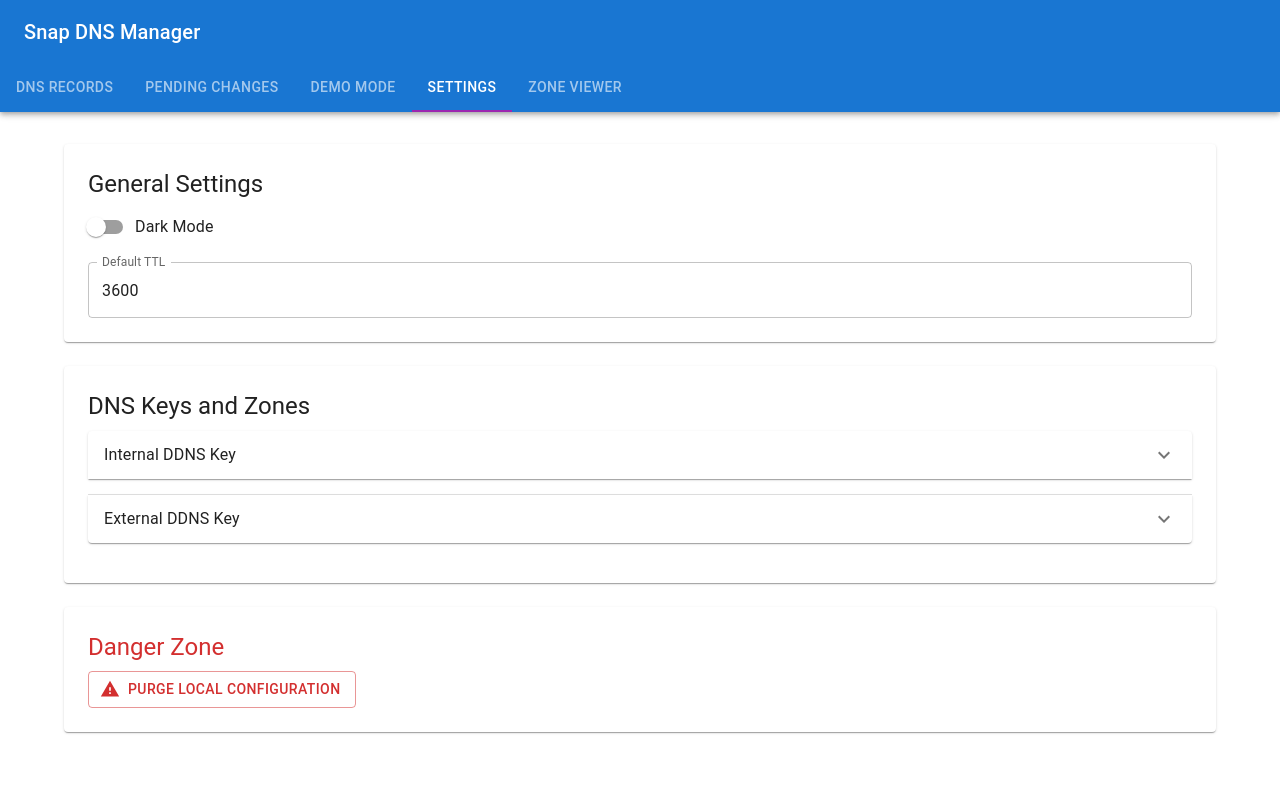
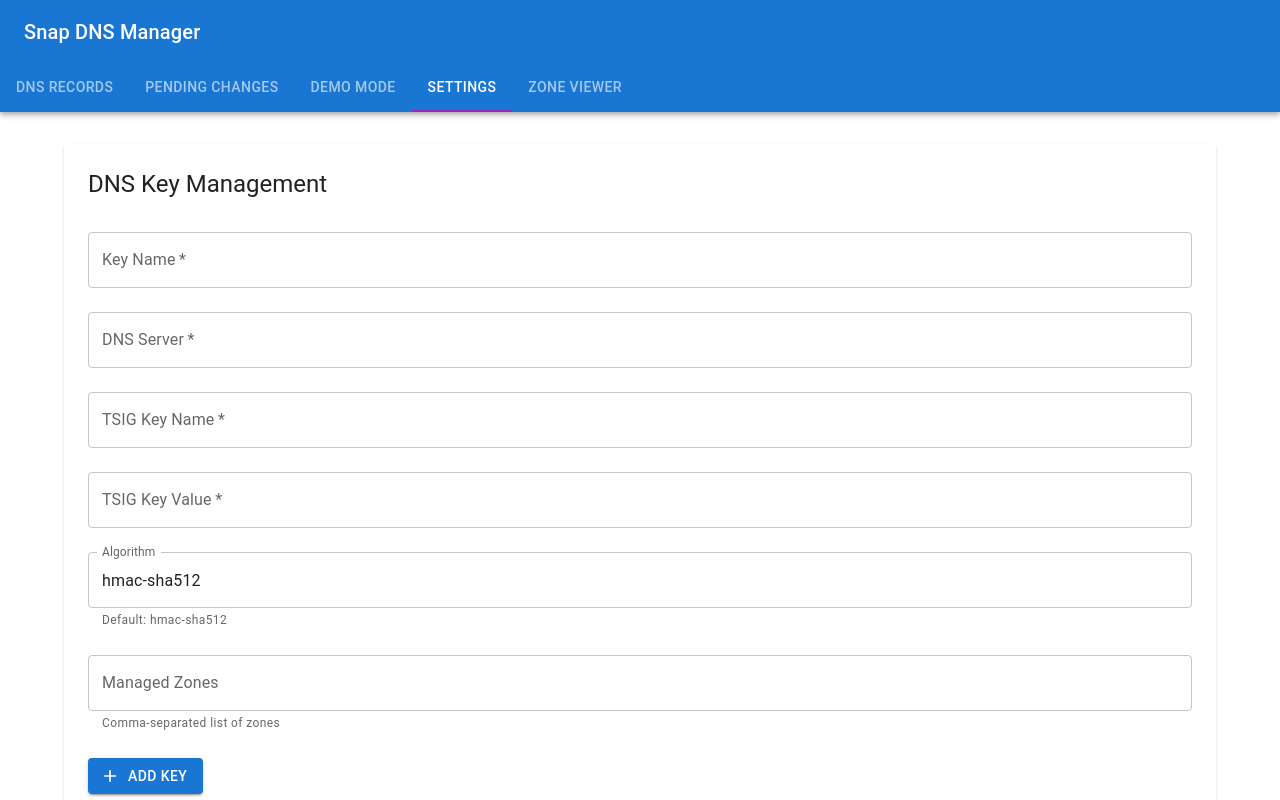
Before and after one commit to ttpears/snap-dns, a React (Create React App) app: page /settings in a window 1280 px wide. Shown: the top 800 px of the page. Built offline with nearby package versions, Linux system fonts and the light colour scheme.

Commit message:
Fixing AddRecordForm

```diff
--- a/src/components/Settings.jsx
+++ b/src/components/Settings.jsx
@@ -1,289 +1,179 @@
 import React, { useState } from 'react';
 import {
-  Paper,
+  Box,
   Typography,
   TextField,
-  Switch,
-  FormControlLabel,
   Button,
-  Box,
-  Alert,
-  List,
-  ListItem,
-  ListItemText,
+  Paper,
   IconButton,
-  Dialog,
-  DialogTitle,
-  DialogContent,
-  DialogActions,
-  Tooltip,
-  Accordion,
-  AccordionSummary,
-  AccordionDetails,
-  Chip,
-  Divider
+  Alert
 } from '@mui/material';
-import {
-  Delete as DeleteIcon,
-  Refresh as RefreshIcon,
-  Add as AddIcon,
-  Warning as WarningIcon,
-  ExpandMore as ExpandMoreIcon
-} from '@mui/icons-material';
+import { Add as AddIcon } from '@mui/icons-material';
 import { useConfig } from '../context/ConfigContext';
 
-const SUPPORTED_ALGORITHMS = {
-  'hmac-sha512': 'HMAC-SHA512',
-  'hmac-sha384': 'HMAC-SHA384',
-  'hmac-sha256': 'HMAC-SHA256',
-  'hmac-sha224': 'HMAC-SHA224',
-  'hmac-sha1': 'HMAC-SHA1',
-  'hmac-md5': 'HMAC-MD5'
-};
+function Settings() {
+  const { config, updateConfig } = useConfig();
+  const [error, setError] = useState(null);
+  const [newKey, setNewKey] = useState({
+    id: '',
+    name: '',
+    server: '',
+    keyName: '',
+    keyValue: '',
+    algorithm: 'hmac-sha512',
+    zones: []
+  });
 
-function Settings() {
-  const { config, updateConfig, purgeConfig } = useConfig();
-  const [error, setError] = useState(null);
-  const [success, setSuccess] = useState(false);
-  const [confirmPurge, setConfirmPurge] = useState(false);
-  const [newZone, setNewZone] = useState('');
-  const [selectedKeyId, setSelectedKeyId] = useState('');
-  const [addZoneDialogOpen, setAddZoneDialogOpen] = useState(false);
+  const handleAddKey = (e) => {
+    e.preventDefault();
+    setError(null);
 
-  const handleSubmit = (e) => {
-    e.preventDefault();
-    setSuccess(true);
-    setTimeout(() => setSuccess(false), 3000);
+    try {
+      // Validate required fields
+      if (!newKey.name || !newKey.server || !newKey.keyName || !newKey.keyValue) {
+        throw new Error('Please fill in all required fields');
+      }
+
+      // Create unique ID if not provided
+      const keyId = newKey.id || `key-${Date.now()}`;
+
+      // Update config with new key
+      const updatedKeys = [...(config.keys || []), { ...newKey, id: keyId }];
+      updateConfig({ ...config, keys: updatedKeys });
+
+      // Reset form
+      setNewKey({
+        id: '',
+        name: '',
+        server: '',
+        keyName: '',
+        keyValue: '',
+        algorithm: 'hmac-sha512',
+        zones: []
+      });
+    } catch (err) {
+      setError(err.message);
+    }
   };
 
-  const handleAddZone = () => {
-    if (!newZone || !selectedKeyId) return;
-
-    const updatedKeys = config.keys.map(key => {
-      if (key.id === selectedKeyId) {
-        return {
-          ...key,
-          zones: [...key.zones, newZone]
-        };
-      }
-      return key;
-    });
-
-    updateConfig({
-      keys: updatedKeys,
-      savedZones: [...config.savedZones, { name: newZone, lastUpdated: new Date().toISOString() }]
-    });
-
-    setNewZone('');
-    setAddZoneDialogOpen(false);
-  };
-
-  const handleRemoveZone = (keyId, zoneName) => {
-    const updatedKeys = config.keys.map(key => {
-      if (key.id === keyId) {
-        return {
-          ...key,
-          zones: key.zones.filter(z => z !== zoneName)
-        };
-      }
-      return key;
-    });
-
-    // Only remove from savedZones if no other key uses it
-    const zoneStillUsed = updatedKeys.some(key => key.zones.includes(zoneName));
-    const updatedSavedZones = zoneStillUsed
-      ? config.savedZones
-      : config.savedZones.filter(z => z.name !== zoneName);
-
-    updateConfig({
-      keys: updatedKeys,
-      savedZones: updatedSavedZones
-    });
-  };
-
-  const handleUpdateKey = (keyId, field, value) => {
-    const updatedKeys = config.keys.map(key => {
-      if (key.id === keyId) {
-        return {
-          ...key,
-          [field]: value
-        };
-      }
-      return key;
-    });
-    updateConfig({ keys: updatedKeys });
+  const handleInputChange = (e) => {
+    const { name, value } = e.target;
+    setNewKey(prev => ({
+      ...prev,
+      [name]: value
+    }));
   };
 
   return (
-    <>
-      <Paper sx={{ p: 3, mb: 3 }}>
-        <Typography variant="h5" gutterBottom>
-          General Settings
-        </Typography>
-        <FormControlLabel
-          control={
-            <Switch
-              checked={config.darkMode}
-              onChange={(e) => updateConfig({ darkMode: e.target.checked })}
-            />
-          }
-          label="Dark Mode"
-        />
-        <TextField
-          fullWidth
-          type="number"
-          label="Default TTL"
-          value={config.defaultTTL}
-          onChange={(e) => updateConfig({ defaultTTL: parseInt(e.target.value) })}
-          sx={{ mt: 2 }}
-        />
-      </Paper>
+    <Paper sx={{ p: 3 }}>
+      <Typography variant="h5" gutterBottom>
+        DNS Key Management
+      </Typography>
 
-      <Paper sx={{ p: 3, mb: 3 }}>
-        <Typography variant="h5" gutterBottom>
-          DNS Keys and Zones
-        </Typography>
-
-        {config.keys.map(key => (
-          <Accordion key={key.id} sx={{ mb: 2 }}>
-            <AccordionSummary expandIcon={<ExpandMoreIcon />}>
-              <Typography>{key.name}</Typography>
-            </AccordionSummary>
-            <AccordionDetails>
-              <Box sx={{ display: 'flex', flexDirection: 'column', gap: 2 }}>
-                <TextField
-                  fullWidth
-                  label="DNS Server"
-                  value={key.server}
-                  onChange={(e) => handleUpdateKey(key.id, 'server', e.target.value)}
-                />
-                <TextField
-                  fullWidth
-                  label="Key Name"
-                  value={key.keyName}
-                  onChange={(e) => handleUpdateKey(key.id, 'keyName', e.target.value)}
-                />
-                <TextField
-                  fullWidth
-                  label="Key Value"
-                  type="password"
-                  value={key.keyValue}
-                  onChange={(e) => handleUpdateKey(key.id, 'keyValue', e.target.value)}
-                />
-                <TextField
-                  select
-                  fullWidth
-                  label="Algorithm"
-                  value={key.algorithm}
-                  onChange={(e) => handleUpdateKey(key.id, 'algorithm', e.target.value)}
-                  SelectProps={{ native: true }}
-                >
-                  {Object.entries(SUPPORTED_ALGORITHMS).map(([value, label]) => (
-                    <option key={value} value={value}>
-                      {label}
-                    </option>
-                  ))}
-                </TextField>
-
-                <Divider sx={{ my: 2 }} />
-
-                <Typography variant="subtitle1">
-                  Managed Zones
-                  <IconButton
-                    size="small"
-                    onClick={() => {
-                      setSelectedKeyId(key.id);
-                      setAddZoneDialogOpen(true);
-                    }}
-                  >
-                    <AddIcon />
-                  </IconButton>
-                </Typography>
-
-                <Box sx={{ display: 'flex', flexWrap: 'wrap', gap: 1 }}>
-                  {key.zones.map(zone => (
-                    <Chip
-                      key={zone}
-                      label={zone}
-                      onDelete={() => handleRemoveZone(key.id, zone)}
-                    />
-                  ))}
-                </Box>
-              </Box>
-            </AccordionDetails>
-          </Accordion>
-        ))}
-      </Paper>
-
-      <Paper sx={{ p: 3 }}>
-        <Typography variant="h5" gutterBottom color="error">
-          Danger Zone
-        </Typography>
-        <Button
-          variant="outlined"
-          color="error"
-          startIcon={<WarningIcon />}
-          onClick={() => setConfirmPurge(true)}
-        >
-          Purge Local Configuration
-        </Button>
-      </Paper>
-
-      {/* Add Zone Dialog */}
-      <Dialog open={addZoneDialogOpen} onClose={() => setAddZoneDialogOpen(false)}>
-        <DialogTitle>Add Zone</DialogTitle>
-        <DialogContent>
-          <TextField
-            fullWidth
-            label="Zone Name"
-            value={newZone}
-            onChange={(e) => setNewZone(e.target.value)}
-            placeholder="example.com"
-            sx={{ mt: 2 }}
-          />
-        </DialogContent>
-        <DialogActions>
-          <Button onClick={() => setAddZoneDialogOpen(false)}>Cancel</Button>
-          <Button onClick={handleAddZone} variant="contained">
-            Add Zone
-          </Button>
-        </DialogActions>
-      </Dialog>
-
-      {/* Purge Confirmation Dialog */}
-      <Dialog open={confirmPurge} onClose={() => setConfirmPurge(false)}>
-        <DialogTitle>Confirm Configuration Purge</DialogTitle>
-        <DialogContent>
-          <Typography color="error">
-            This will permanently delete all saved settings.
-          </Typography>
-        </DialogContent>
-        <DialogActions>
-          <Button onClick={() => setConfirmPurge(false)}>Cancel</Button>
-          <Button
-            color="error"
-            onClick={() => {
-              purgeConfig();
-              setConfirmPurge(false);
-            }}
-          >
-            Purge Configuration
-          </Button>
-        </DialogActions>
-      </Dialog>
-
-      {success && (
-        <Alert severity="success" sx={{ mt: 2 }}>
-          Settings saved successfully
+      {error && (
+        <Alert severity="error" sx={{ mb: 2 }}>
+          {error}
         </Alert>
       )}
 
-      {error && (
-        <Alert severity="error" sx={{ mt: 2 }}>
-          {error}
-        </Alert>
+      <Box component="form" onSubmit={handleAddKey} sx={{ mt: 2 }}>
+        <TextField
+          name="name"
+          label="Key Name"
+          value={newKey.name}
+          onChange={handleInputChange}
+          fullWidth
+          required
+          margin="normal"
+        />
+
+        <TextField
+          name="server"
+          label="DNS Server"
+          value={newKey.server}
+          onChange={handleInputChange}
+          fullWidth
+          required
+          margin="normal"
+        />
+
+        <TextField
+          name="keyName"
+          label="TSIG Key Name"
+          value={newKey.keyName}
+          onChange={handleInputChange}
+          fullWidth
+          required
+          margin="normal"
+        />
+
+        <TextField
+          name="keyValue"
+          label="TSIG Key Value"
+          value={newKey.keyValue}
+          onChange={handleInputChange}
+          fullWidth
+          required
+          margin="normal"
+          type="password"
+        />
+
+        <TextField
+          name="algorithm"
+          label="Algorithm"
+          value={newKey.algorithm}
+          onChange={handleInputChange}
+          fullWidth
+          margin="normal"
+          helperText="Default: hmac-sha512"
+        />
+
+        <TextField
+          name="zones"
+          label="Managed Zones"
+          value={newKey.zones.join(', ')}
+          onChange={(e) => {
+            const zonesText = e.target.value;
+            setNewKey(prev => ({
+              ...prev,
+              zones: zonesText.split(',').map(z => z.trim()).filter(Boolean)
+            }));
+          }}
+          fullWidth
+          margin="normal"
+          helperText="Comma-separated list of zones"
+        />
+
+        <Button
+          type="submit"
+          variant="contained"
+          color="primary"
+          startIcon={<AddIcon />}
+          sx={{ mt: 2 }}
+        >
+          Add Key
+        </Button>
+      </Box>
+
+      {/* Display existing keys */}
+      {config.keys?.length > 0 && (
+        <Box sx={{ mt: 4 }}>
+          <Typography variant="h6" gutterBottom>
+            Configured Keys
+          </Typography>
+          {config.keys.map(key => (
+            <Paper key={key.id} sx={{ p: 2, mt: 2 }}>
+              <Typography variant="subtitle1">{key.name}</Typography>
+              <Typography variant="body2">Server: {key.server}</Typography>
+              <Typography variant="body2">Key Name: {key.keyName}</Typography>
+              <Typography variant="body2">
+                Zones: {key.zones?.join(', ') || 'No zones configured'}
+              </Typography>
+            </Paper>
+          ))}
+        </Box>
       )}
-    </>
+    </Paper>
   );
 }
 
```
Also changed, not shown: src/components/AddRecordForm.jsx (+17 -8 lines).
